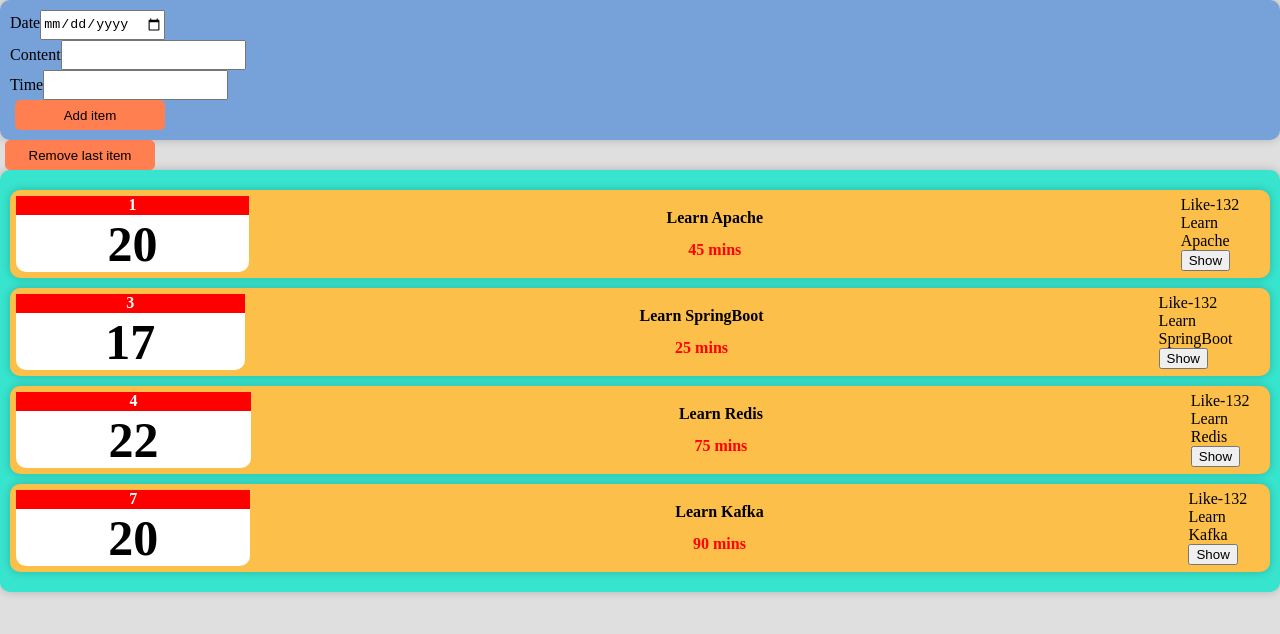
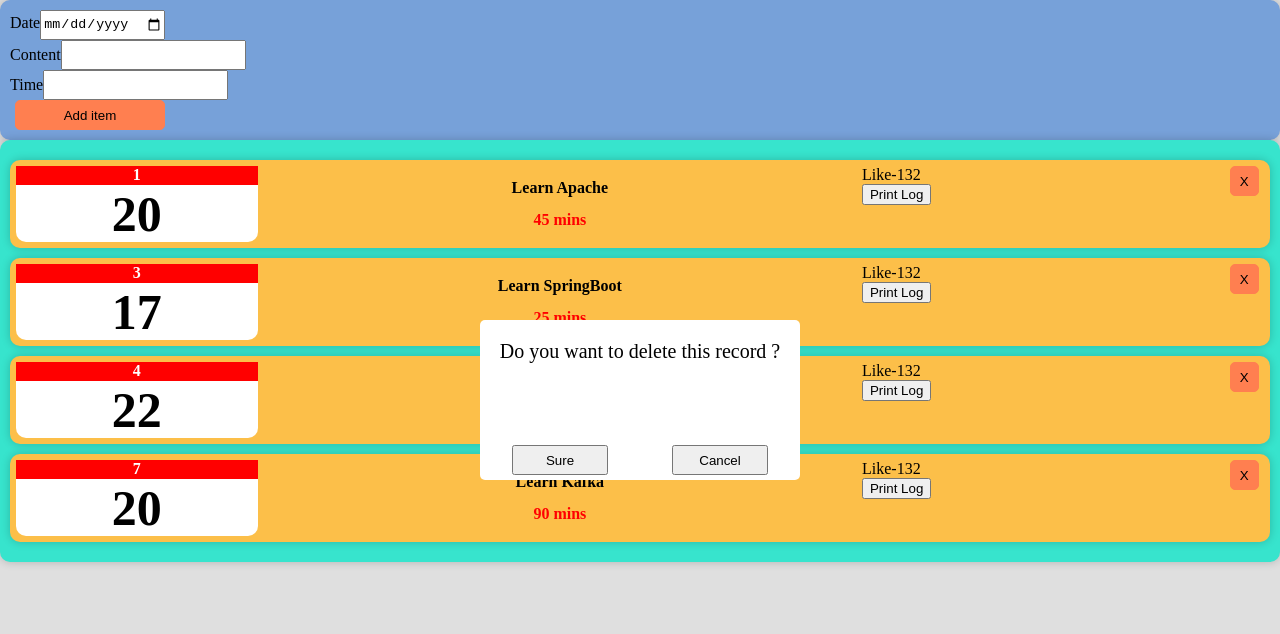
Before and after one commit to showkawa/react18-ZeroToOne, a React (Create React App) app in the folder react02/: page / in a window 1280 px wide. Shown: the top 634 px of the page. Built offline with nearby package versions, Linux system fonts and the light colour scheme.

Commit message:
confirm modal

```diff
--- /dev/null
+++ b/react02/src/App.css
@@ -0,0 +1,6 @@
+.emptyLogs {
+    font-weight: bold;
+    display: flex;
+    justify-content: space-around;
+
+}
--- a/react02/src/App.js
+++ b/react02/src/App.js
@@ -1,6 +1,8 @@
 import { useState } from 'react';
 import LearnLogs from './Components/learnLogs/LearnLogs';
 import LogForm from './Components/logForm/LogForm';
+import './App.css';
+import ConfirmModal from './Components/UI/ConfirmModal/ConfirmModal';
 
 const App = () => {
 
@@ -38,10 +40,16 @@
         setItems([formData, ...items]);
     }
 
+    const delLogById = (itemId) => {
+        const newItems = items.filter(item => item.id !== itemId);
+        setItems(newItems);
+    }
+
     return <>
+        <ConfirmModal></ConfirmModal>
         <LogForm className="card" onSaveLogForm={saveLogForm}></LogForm>
         <div className="learn-logs">
-            <LearnLogs items={items} />
+            {items.length ? <LearnLogs items={items} onDelLog={delLogById} /> : <div className="emptyLogs">No Learning Record</div>}
         </div>
     </>;
 };
--- /dev/null
+++ b/react02/src/Components/UI/ConfirmModal/ConfirmModal.css
@@ -0,0 +1,29 @@
+.confirmModal {
+    display: flex;
+    flex-flow: column;
+    width: 20em;
+    height: 10em;
+    background-color: white;
+    position: absolute;
+    margin: auto;
+    top: 0;
+    left: 0;
+    right: 0;
+    bottom: 0;
+    border-radius: 5px;
+}
+.confirmText {
+    display: flex;
+    justify-content: space-around;
+    font: 20px solid;
+    height: 6em;
+}
+.confirmButton {
+    flex: auto;
+    display: flex;
+    justify-content: space-around;
+}
+.confirmButton button{
+    width: 30%;
+    margin: 5px 0;
+}
--- /dev/null
+++ b/react02/src/Components/UI/ConfirmModal/ConfirmModal.js
@@ -0,0 +1,15 @@
+import './ConfirmModal.css';
+
+const ConfirmModal = (props) => {
+    return <div className="confirmModal">
+        <div className="confirmText">
+            <p>Do you want to delete this record ?</p>
+        </div>
+        <div className="confirmButton">
+            <button>Sure</button>
+            <button>Cancel</button>
+        </div>
+    </div>
+};
+
+export default ConfirmModal;
--- a/react02/src/Components/learnLogs/LearnLogs.js
+++ b/react02/src/Components/learnLogs/LearnLogs.js
@@ -5,7 +5,12 @@
 const LearnLogs = (props) => {
 
     return <div>
-        {props.items.map(item => <LogsItem key={item.id} date={item.date} desc={item.desc} time={item.time} />)}
+        {props.items.map((item) => <LogsItem
+            key={item.id}
+            date={item.date}
+            desc={item.desc}
+            time={item.time}
+            onDelLog={() => props.onDelLog(item.id)} />)}
     </div>;
 };
 
--- a/react02/src/Components/learnLogs/logsItem/LogsItem.css
+++ b/react02/src/Components/learnLogs/logsItem/LogsItem.css
@@ -8,7 +8,7 @@
 }
 
 .content {
-    width: 80%;
+    width: 50%;
     border-radius: 10px;
     font-weight: bold;
     text-align: center;
@@ -19,3 +19,7 @@
 .time {
     color:red;
 }
+.btn.removeBtn {
+    height: 30px;
+    width: 30px;
+}
--- a/react02/src/Components/learnLogs/logsItem/LogsItem.js
+++ b/react02/src/Components/learnLogs/logsItem/LogsItem.js
@@ -1,19 +1,28 @@
-import Com from './com/Com';
+import Like from './like/Like';
 import LogDate from './logDate/LogDate';
 import './LogsItem.css';
 
 const LogsItem = (props) => {
+
+    const removeItem = () => {
+        const isDelete = window.confirm('Do you want to delete this item ?');
+        if (isDelete) {
+            props.onDelLog();
+        }
+    };
+
     return <div className="item">
-        <LogDate date={props.date}/>
+        <LogDate date={props.date} />
         <div className="content">
             <h2 className="desc">
                 {props.desc}
             </h2>
             <div className="time">{props.time} mins</div>
         </div>
-        <div className="com">
-            <Com {...props}/>
+        <div className="like">
+            <Like {...props} />
         </div>
+        <button className="btn removeBtn" onClick={removeItem}>X</button>
     </div>;
 };
 
--- /dev/null
+++ b/react02/src/Components/learnLogs/logsItem/like/Like.css
@@ -0,0 +1,3 @@
+.like {
+    width: 30%;
+}
--- a/react02/src/Components/learnLogs/logsItem/com/Com.js
+++ b/react02/src/Components/learnLogs/logsItem/like/Like.js
@@ -1,7 +1,8 @@
 import React from 'react';
+import './Like.css';
 
 
-class Com extends React.Component {
+class Like extends React.Component {
 
     state ={
         kawa:132
@@ -19,10 +20,9 @@
 
         return <div ref={this.comRef}>
             <div>Like-{this.state.kawa}</div>
-            <div>{this.props.desc}</div>
-            <button onClick={this.cli}>Show</button>
+            <button onClick={this.cli}>Print Log</button>
         </div>;
     }
 }
 
-export default Com;
+export default Like;
--- a/react02/src/Components/logForm/card/Card.js
+++ b/react02/src/Components/logForm/card/Card.js
@@ -13,9 +13,7 @@
         }
     );
 
-    const removeItem = () => {
 
-    };
 
     const dateOnChange = (event) => {
         //event.target 是触发事件的DOM对象
@@ -64,7 +62,7 @@
                 <button className="btn">Add item</button>
             </div>
         </form>
-        <button className="btn" onClick={removeItem}>Remove last item</button>
+
     </>;
 }
 
```
